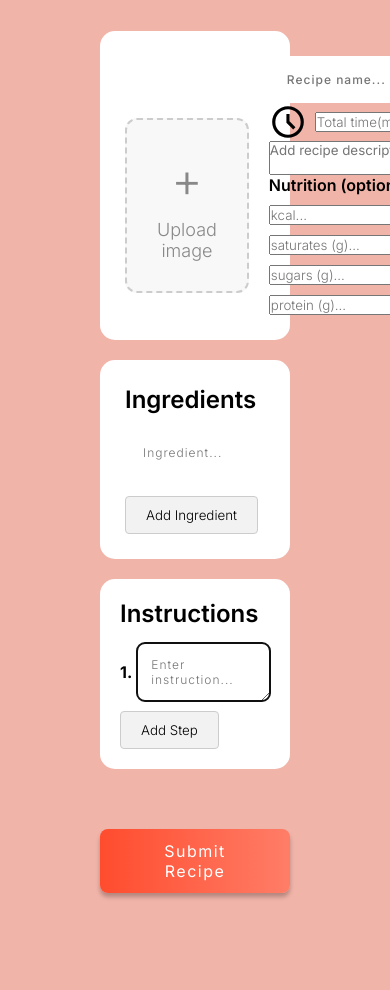
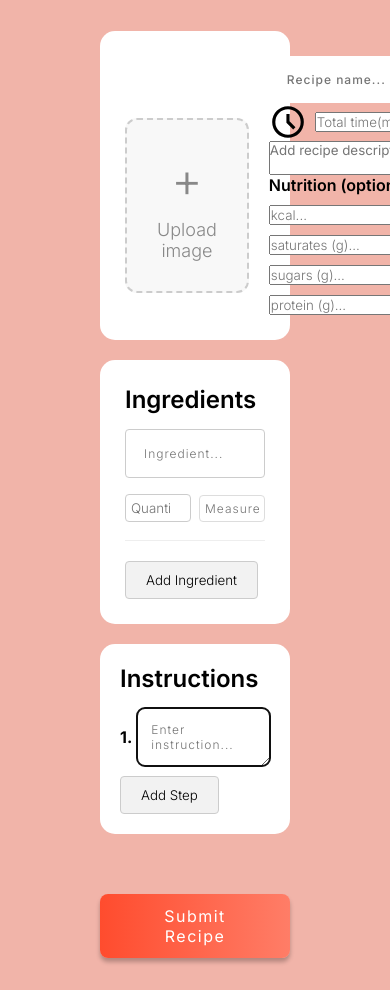
Before and after one commit to kingagajek/ReciPeek, a PHP site: page /public/views/add-recipe.php in a window 390 px wide; the page is wider, and only the part inside the window is pictured. Shown: the part 81-1071 px from the top of that part. Before the commit the page ends 980 px from the top of that part, so only its background shows below. Run offline with PHP 8.4, Linux system fonts and the light colour scheme.

Commit message:
Added ingredient quantity and measurement fields on AddRecipe page and implemented "ingredients" submission to the database.

```diff
--- a/public/scripts/dynamic-form.js
+++ b/public/scripts/dynamic-form.js
@@ -38,9 +38,13 @@ document.addEventListener('DOMContentLoaded', () => {
     function addIngredient() {
         const newIngredient = document.createElement('div');
         newIngredient.classList.add('ingredient-item');
-        newIngredient.innerHTML = '<input type="text" name="ingredients[]" placeholder="Ingredient..." class="ingredient-input">';
+        newIngredient.innerHTML = `
+        <input type="text" name="ingredients[]" placeholder="Ingredient..." class="ingredient-input">
+        <input type="number" name="quantities[]" placeholder="Quantity..." class="ingredient-quantity" min="0" step="any">
+        <input type="text" name="measurements[]" placeholder="Measurement..." class="ingredient-measurement">
+    `;
         ingredientsList.appendChild(newIngredient);
-        newIngredient.querySelector('input').focus();
+        newIngredient.querySelector('.ingredient-input').focus();
     }
 
     function addInstructionStep() {
--- a/public/styles/recipe.css
+++ b/public/styles/recipe.css
@@ -294,12 +294,14 @@ h1, .recipe-title {
 
 .ingredient-item {
     display: flex;
+    flex-wrap: wrap;
     align-items: center;
     margin-bottom: 10px;
     cursor: pointer;
-    position: relative;
+    border-bottom: 1px solid #eee;
+    padding-bottom: 10px;
+    gap: 8px;
 }
-
 
 .ingredient-item input[type="checkbox"] {
     visibility: hidden;
@@ -351,6 +353,30 @@ h1, .recipe-title {
 
 .ingredient-step {
     align-items: center;
+}
+
+.ingredient-item .ingredient-input {
+    width: 100%;
+    margin-bottom: 8px;
+    border: 1px solid #ccc;
+    border-radius: 4px;
+}
+
+.ingredient-item .ingredient-quantity, .ingredient-item .ingredient-measurement {
+    box-sizing: border-box;
+    width: calc(50% - 4px);
+    padding: 5px;
+    border: 1px solid #ccc;
+    border-radius: 4px;
+    margin-bottom: 8px;
+}
+
+.ingredient-item .ingredient-measurement {
+    -webkit-appearance: none;
+    -moz-appearance: none;
+    appearance: none;
+    background-color: #fff;
+    border: 1px solid #ddd;
 }
 
 #add-ingredient-btn,
@@ -444,4 +470,7 @@ h1, .recipe-title {
     .recipe-content {
         flex-direction: column;
     }
+    .ingredient-quantity, .ingredient-measurement {
+        max-width: 100px;
+    }
 }
--- a/public/views/add-recipe.php
+++ b/public/views/add-recipe.php
@@ -91,6 +91,8 @@
                 <div id="ingredients-list">
                     <div class="ingredient-item">
                         <input type="text" name="ingredients[]" placeholder="Ingredient..." class="ingredient-input">
+                        <input type="number" name="quantities[]" placeholder="Quantity..." class="ingredient-quantity" min="0" step="any">
+                        <input type="text" name="measurements[]" placeholder="Measurement..." class="ingredient-measurement">
                     </div>
                 </div>
                 <button type="button" id="add-ingredient-btn">Add Ingredient</button>
--- a/src/models/Recipe.php
+++ b/src/models/Recipe.php
@@ -13,7 +13,7 @@ class Recipe
     private $instructions;
     private $ingredients;
 
-    public function __construct($title, $description, $image, $cookTime, $servingSize, $nutrition, $instructions, $rating = 0, $id = null)
+    public function __construct($title, $description, $image, $cookTime, $servingSize, $nutrition, $instructions, $ingredients, $rating = 0, $id = null)
     {
         $this->title = $title;
         $this->description = $description;
@@ -22,6 +22,7 @@ class Recipe
         $this->servingSize = $servingSize;
         $this->nutrition = $nutrition;
         $this->instructions = $instructions;
+        $this->ingredients = $ingredients;
         $this->rating = $rating;
         $this->id = $id;
     }
```
Also changed, not shown: public/styles/add-recipe.css (+15 -0 lines), src/controllers/RecipeController.php (+11 -1 lines), src/repository/RecipeRepository.php (+38 -0 lines).
